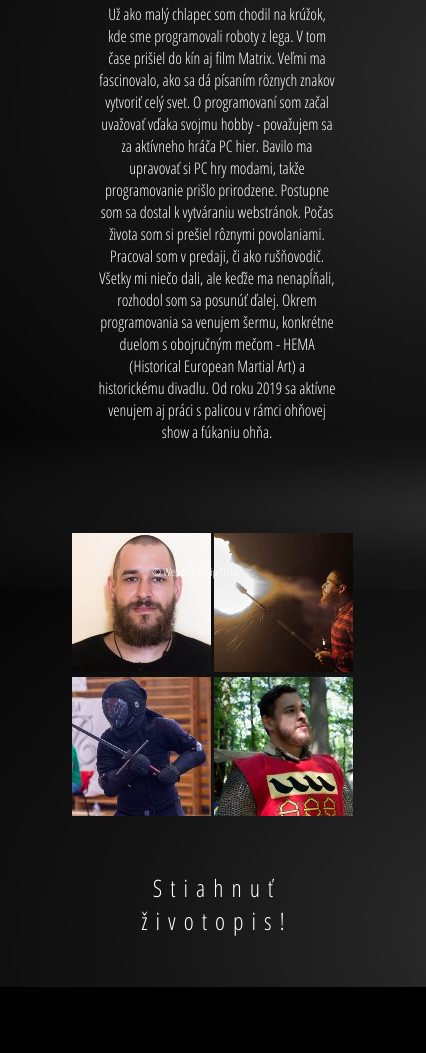
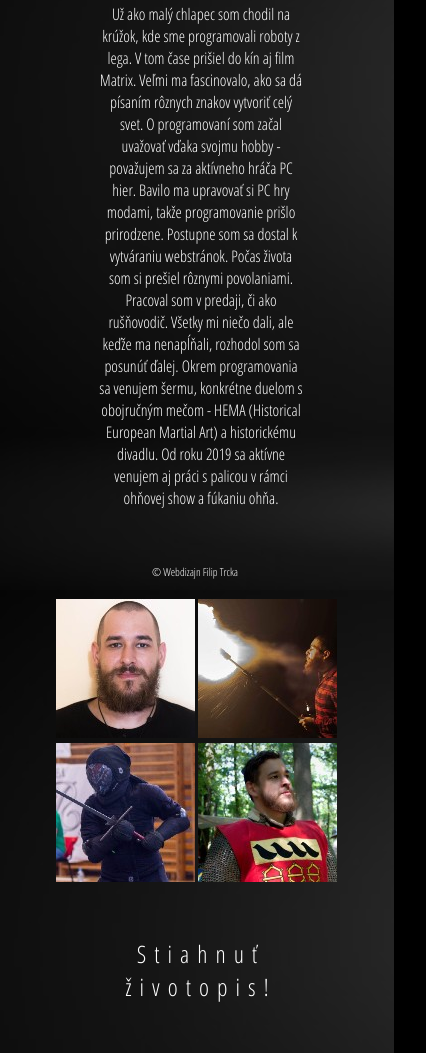
Before and after one commit to Joxer-Mocny/Webstranka, a plain HTML site: page o_mne.html in a window 390 px wide. Shown: the part 254-1307 px from the top of the page, 426 px wide, since content can reach past the window. Before the commit the page ends 1241 px from the top, so only its background shows below. Drawn offline with Linux system fonts and the light colour scheme.

Commit message:
initial commit

```diff
--- a/style/style2.css
+++ b/style/style2.css
@@ -122,8 +122,8 @@ footer {
   }
   .photo {
     width: 290px;
-    margin-left: 4rem;
-    margin-right: 4rem;
+    margin-left: 3rem;
+    margin-right: 3rem;
   }
 
   nav {
```
